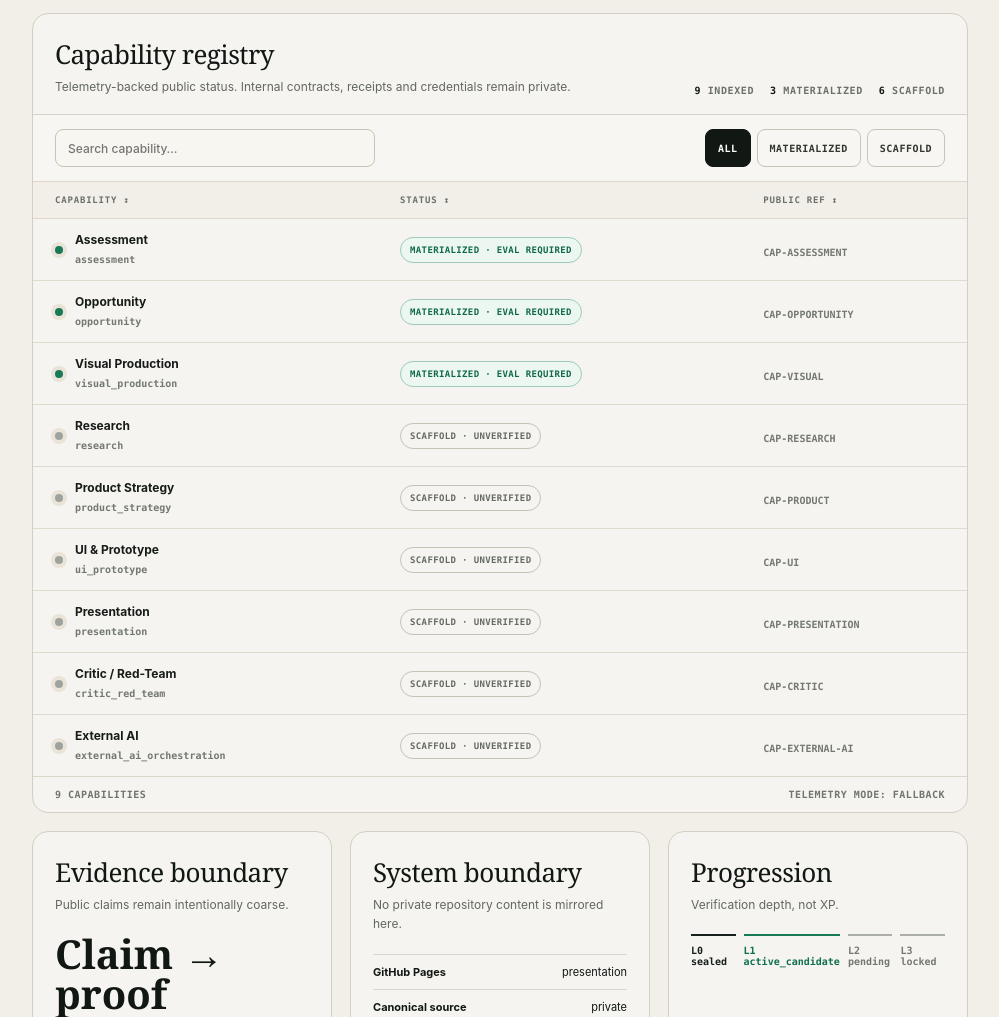
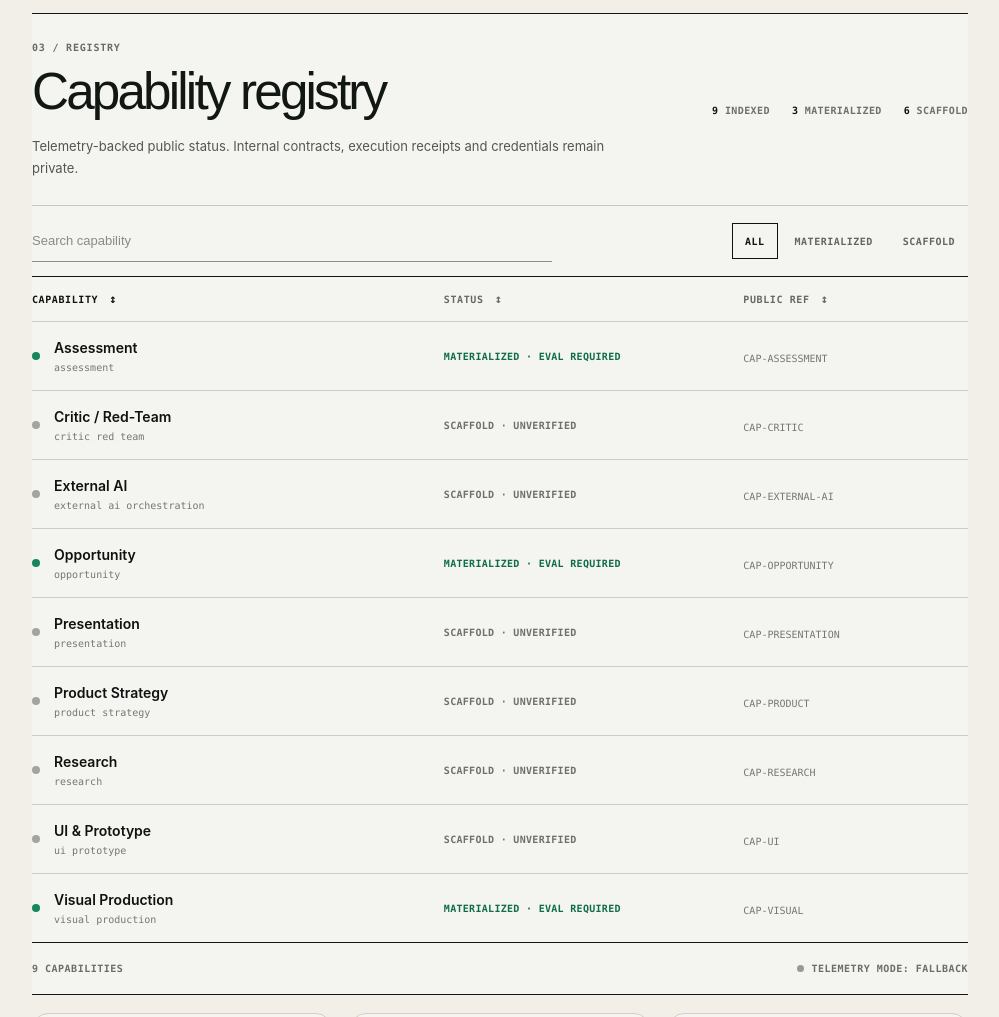
Before and after one commit to lucasmateus334-oss/lucas-capability-os-pages, an Astro site: page / in a window 1280 px wide. Shown: the part 960-1977 px from the top of the page, without its empty margins (276-1275 px from the left). Built offline with nearby package versions, Linux system fonts and the light colour scheme; Astro itself is replaced by a stand-in of ours.

Commit message:
Refine registry sorting and live telemetry transition
Nota de fluxo — Este componente mantém a telemetria pública sanitizada e adiciona ordenação determinística sem alterar a fronteira de autoridade. O estado Live permanece opt-in e apenas visual até existir uma fonte pública aprovada.

```diff
--- a/src/components/CapabilityRegistry.astro
+++ b/src/components/CapabilityRegistry.astro
@@ -17,27 +17,31 @@ const labelFor = (maturity: Maturity): string =>
     ? 'Materialized · eval required'
     : 'Scaffold · unverified';
 
-const shortStateFor = (maturity: Maturity): string =>
+const shortStateFor = (maturity: Maturity): 'materialized' | 'scaffold' =>
   maturity === 'materialized_evidence_backed_eval_required' ? 'materialized' : 'scaffold';
 ---
 
 <section class="registry" aria-labelledby="capability-registry-title" data-capability-registry>
-  <div class="registry-head">
+  <header class="registry-head">
     <div>
+      <span class="section-index">03 / REGISTRY</span>
       <h2 id="capability-registry-title">Capability registry</h2>
-      <p>Telemetry-backed public status. Internal contracts, receipts and credentials remain private.</p>
     </div>
     <div class="registry-meta" aria-label="Registry summary">
       <span><b>{telemetry.summary.engine_count}</b> indexed</span>
       <span><b>{telemetry.summary.materialized_candidate_count}</b> materialized</span>
       <span><b>{telemetry.summary.scaffold_unverified_count}</b> scaffold</span>
     </div>
+  </header>
+
+  <div class="registry-copy">
+    <p>Telemetry-backed public status. Internal contracts, execution receipts and credentials remain private.</p>
   </div>
 
   <div class="registry-controls" aria-label="Capability registry controls">
     <label class="search-wrap">
       <span class="sr-only">Search capabilities</span>
-      <input type="search" placeholder="Search capability…" autocomplete="off" data-registry-search />
+      <input type="search" placeholder="Search capability" autocomplete="off" data-registry-search />
     </label>
     <div class="filters" role="group" aria-label="Filter by status">
       <button type="button" data-filter="all" aria-pressed="true">All</button>
@@ -48,11 +52,28 @@ const shortStateFor = (maturity: Maturity): string =>
 
   <div class="table-wrap">
     <table>
+      <colgroup>
+        <col class="col-capability" />
+        <col class="col-status" />
+        <col class="col-ref" />
+      </colgroup>
       <thead>
         <tr>
-          <th scope="col"><button type="button" data-sort="name">Capability <span aria-hidden="true">↕</span></button></th>
-          <th scope="col"><button type="button" data-sort="status">Status <span aria-hidden="true">↕</span></button></th>
-          <th scope="col"><button type="button" data-sort="ref">Public ref <span aria-hidden="true">↕</span></button></th>
+          <th scope="col" aria-sort="ascending" data-sort-column="name">
+            <button type="button" data-sort="name" aria-label="Sort by capability">
+              <span>Capability</span><span class="sort-glyph" aria-hidden="true">↕</span>
+            </button>
+          </th>
+          <th scope="col" aria-sort="none" data-sort-column="status">
+            <button type="button" data-sort="status" aria-label="Sort by status">
+              <span>Status</span><span class="sort-glyph" aria-hidden="true">↕</span>
+            </button>
+          </th>
+          <th scope="col" aria-sort="none" data-sort-column="ref">
+            <button type="button" data-sort="ref" aria-label="Sort by public reference">
+              <span>Public ref</span><span class="sort-glyph" aria-hidden="true">↕</span>
+            </button>
+          </th>
         </tr>
       </thead>
       <tbody data-registry-body>
@@ -75,7 +96,7 @@ const shortStateFor = (maturity: Maturity): string =>
                   </span>
                 </div>
               </td>
-              <td><span class:list={['state-pill', status === 'materialized' && 'is-materialized']}>{labelFor(engine.maturity)}</span></td>
+              <td><span class:list={['state-label', status === 'materialized' && 'is-materialized']}>{labelFor(engine.maturity)}</span></td>
               <td><code>{engine.public_ref}</code></td>
             </tr>
           );
@@ -84,13 +105,20 @@ const shortStateFor = (maturity: Maturity): string =>
     </table>
   </div>
 
-  <div class="registry-foot">
+  <footer class="registry-foot">
     <span data-result-count>{engines.length} capabilities</span>
-    <span>Telemetry Mode: Fallback</span>
-  </div>
+    <span class="telemetry-mode" data-telemetry-mode="fallback">
+      <span class="telemetry-dot" data-telemetry-dot aria-hidden="true"></span>
+      <span data-telemetry-label>Telemetry Mode: Fallback</span>
+    </span>
+  </footer>
 </section>
 
 <script>
+  type SortKey = 'name' | 'status' | 'ref';
+  type SortDirection = 'asc' | 'desc';
+  type TelemetryMode = 'fallback' | 'live';
+
   const roots = document.querySelectorAll<HTMLElement>('[data-capability-registry]');
 
   for (const root of roots) {
@@ -99,16 +127,54 @@ const shortStateFor = (maturity: Maturity): string =>
     const count = root.querySelector<HTMLElement>('[data-result-count]');
     const filterButtons = Array.from(root.querySelectorAll<HTMLButtonElement>('[data-filter]'));
     const sortButtons = Array.from(root.querySelectorAll<HTMLButtonElement>('[data-sort]'));
+    const sortHeaders = Array.from(root.querySelectorAll<HTMLTableCellElement>('[data-sort-column]'));
+    const telemetryMode = root.querySelector<HTMLElement>('[data-telemetry-mode]');
+    const telemetryDot = root.querySelector<HTMLElement>('[data-telemetry-dot]');
+    const telemetryLabel = root.querySelector<HTMLElement>('[data-telemetry-label]');
 
-    if (!input || !body || !count) continue;
+    if (!input || !body || !count || !telemetryMode || !telemetryDot || !telemetryLabel) continue;
 
     let activeFilter = 'all';
-    let sortKey = 'name';
-    let sortDirection: 'asc' | 'desc' = 'asc';
+    let sortKey: SortKey = 'name';
+    let sortDirection: SortDirection = 'asc';
 
-    const rows = (): HTMLTableRowElement[] => Array.from(body.querySelectorAll<HTMLTableRowElement>('[data-registry-row]'));
+    const rows = (): HTMLTableRowElement[] =>
+      Array.from(body.querySelectorAll<HTMLTableRowElement>('[data-registry-row]'));
 
-    const apply = (): void => {
+    const statusRank = (row: HTMLTableRowElement): number =>
+      row.dataset.status === 'materialized' ? 0 : 1;
+
+    const keyFor = (row: HTMLTableRowElement, key: SortKey): string | number => {
+      if (key === 'status') return statusRank(row);
+      if (key === 'ref') return row.dataset.ref ?? '';
+      return row.dataset.name ?? '';
+    };
+
+    const compareRows = (a: HTMLTableRowElement, b: HTMLTableRowElement): number => {
+      const aValue = keyFor(a, sortKey);
+      const bValue = keyFor(b, sortKey);
+      const result = typeof aValue === 'number' && typeof bValue === 'number'
+        ? aValue - bValue
+        : String(aValue).localeCompare(String(bValue));
+      return sortDirection === 'asc' ? result : -result;
+    };
+
+    const syncSortA11y = (): void => {
+      for (const header of sortHeaders) {
+        const key = header.dataset.sortColumn as SortKey | undefined;
+        const value = key === sortKey ? (sortDirection === 'asc' ? 'ascending' : 'descending') : 'none';
+        header.setAttribute('aria-sort', value);
+      }
+    };
+
+    const sortRows = (): void => {
+      const fragment = document.createDocumentFragment();
+      for (const row of rows().sort(compareRows)) fragment.appendChild(row);
+      body.appendChild(fragment);
+      syncSortA11y();
+    };
+
+    const applyVisibility = (): void => {
       const query = input.value.trim().toLowerCase();
       let visible = 0;
 
@@ -125,75 +191,98 @@ const shortStateFor = (maturity: Maturity): string =>
       count.textContent = `${visible} ${visible === 1 ? 'capability' : 'capabilities'}`;
     };
 
+    const setTelemetryMode = (mode: TelemetryMode): void => {
+      const live = mode === 'live';
+      telemetryMode.dataset.telemetryMode = mode;
+      telemetryLabel.textContent = `Telemetry Mode: ${live ? 'Live' : 'Fallback'}`;
+      telemetryDot.classList.toggle('is-live', live);
+      telemetryDot.classList.toggle('animate-pulse', live);
+    };
+
     for (const button of filterButtons) {
       button.addEventListener('click', () => {
         activeFilter = button.dataset.filter ?? 'all';
         for (const candidate of filterButtons) {
           candidate.setAttribute('aria-pressed', String(candidate === button));
         }
-        apply();
+        applyVisibility();
       });
     }
 
-    input.addEventListener('input', apply);
+    input.addEventListener('input', applyVisibility, { passive: true });
 
     for (const button of sortButtons) {
       button.addEventListener('click', () => {
-        const nextKey = button.dataset.sort ?? 'name';
+        const nextKey = (button.dataset.sort ?? 'name') as SortKey;
         if (sortKey === nextKey) {
           sortDirection = sortDirection === 'asc' ? 'desc' : 'asc';
         } else {
           sortKey = nextKey;
           sortDirection = 'asc';
         }
-
-        const keyFor = (row: HTMLTableRowElement): string => {
-          if (sortKey === 'status') return row.dataset.status ?? '';
-          if (sortKey === 'ref') return row.dataset.ref ?? '';
-          return row.dataset.name ?? '';
-        };
-
-        const sorted = rows().sort((a, b) => {
-          const result = keyFor(a).localeCompare(keyFor(b));
-          return sortDirection === 'asc' ? result : -result;
-        });
-
-        for (const row of sorted) body.appendChild(row);
+        sortRows();
       });
     }
+
+    window.addEventListener('capability:telemetry-mode', (event: Event) => {
+      const custom = event as CustomEvent<{ mode?: TelemetryMode }>;
+      const mode = custom.detail?.mode;
+      if (mode === 'live' || mode === 'fallback') setTelemetryMode(mode);
+    });
+
+    sortRows();
+    applyVisibility();
+    setTelemetryMode('fallback');
   }
 </script>
 
 <style>
-  .registry{border:1px solid #d5cec2;border-radius:16px;background:rgba(255,255,255,.32);overflow:hidden}
-  .registry-head{display:flex;justify-content:space-between;gap:24px;align-items:flex-end;padding:22px 22px 18px;border-bottom:1px solid #d9d2c6}
-  .registry-head h2{margin:0;font:500 26px Georgia,serif;letter-spacing:-.02em}
-  .registry-head p{margin:5px 0 0;font-size:12px;color:#626760;line-height:1.6}
-  .registry-meta{display:flex;gap:16px;flex-wrap:wrap;font:600 10px ui-monospace,SFMono-Regular,Menlo,monospace;color:#6c716a;text-transform:uppercase;letter-spacing:.06em}
-  .registry-meta b{color:#111713}
-  .registry-controls{display:flex;justify-content:space-between;gap:16px;padding:14px 22px;border-bottom:1px solid #ddd6ca;background:rgba(255,255,255,.18)}
-  .search-wrap{min-width:min(320px,100%)}
-  input{width:100%;height:38px;border:1px solid #c9c2b6;border-radius:8px;background:#f8f6f1;color:#111713;padding:0 12px;font:500 12px Inter,ui-sans-serif,system-ui,sans-serif;outline:none}
-  input:focus{border-color:#197a57;box-shadow:0 0 0 3px rgba(25,122,87,.12)}
-  .filters{display:flex;gap:6px;flex-wrap:wrap}
-  .filters button{height:38px;padding:0 12px;border:1px solid #c9c2b6;border-radius:8px;background:transparent;color:#303630;font:700 10px ui-monospace,SFMono-Regular,Menlo,monospace;text-transform:uppercase;letter-spacing:.05em;cursor:pointer}
-  .filters button[aria-pressed="true"]{background:#111713;color:#fff;border-color:#111713}
-  .table-wrap{overflow-x:auto}
-  table{width:100%;border-collapse:collapse;min-width:680px}
-  th,td{padding:13px 22px;text-align:left;border-bottom:1px solid #e0d9cd;vertical-align:middle}
-  th{background:rgba(241,237,229,.72);font:700 9px ui-monospace,SFMono-Regular,Menlo,monospace;text-transform:uppercase;letter-spacing:.09em;color:#6b7069}
-  th button{border:0;background:transparent;padding:0;color:inherit;font:inherit;text-transform:inherit;letter-spacing:inherit;cursor:pointer}
+  .registry{border-top:1px solid #151515;border-bottom:1px solid #151515;background:#f4f4f0}
+  .registry-head{display:grid;grid-template-columns:minmax(0,1fr) auto;gap:32px;align-items:end;padding:28px 0 20px}
+  .section-index{display:block;margin-bottom:14px;font:600 10px ui-monospace,SFMono-Regular,Menlo,monospace;letter-spacing:.08em;color:#6b6b66}
+  .registry-head h2{margin:0;font:500 clamp(32px,4vw,56px)/.96 Arial,Helvetica,sans-serif;letter-spacing:-.055em}
+  .registry-meta{display:flex;gap:22px;flex-wrap:wrap;justify-content:flex-end;font:600 10px ui-monospace,SFMono-Regular,Menlo,monospace;color:#70706a;text-transform:uppercase;letter-spacing:.04em}
+  .registry-meta b{color:#111}
+  .registry-copy{max-width:620px;padding:0 0 26px}
+  .registry-copy p{margin:0;font-size:13px;line-height:1.65;color:#565651}
+  .registry-controls{display:grid;grid-template-columns:minmax(240px,1fr) auto;gap:20px;align-items:center;padding:14px 0;border-top:1px solid #c9c9c2}
+  .search-wrap{max-width:520px}
+  input{width:100%;height:42px;border:0;border-bottom:1px solid #8e8e88;background:transparent;color:#111;padding:0;font:500 13px Arial,Helvetica,sans-serif;outline:none;border-radius:0}
+  input::placeholder{color:#8b8b85}
+  input:focus{border-bottom-color:#111}
+  .filters{display:flex;gap:4px;flex-wrap:wrap;justify-content:flex-end}
+  .filters button{height:36px;padding:0 12px;border:1px solid transparent;background:transparent;color:#666661;font:600 10px ui-monospace,SFMono-Regular,Menlo,monospace;text-transform:uppercase;letter-spacing:.05em;cursor:pointer}
+  .filters button:hover{border-color:#bcbcb5;color:#111}
+  .filters button[aria-pressed="true"]{border-color:#111;color:#111}
+  .table-wrap{overflow-x:auto;border-top:1px solid #151515;contain:layout paint}
+  table{width:100%;border-collapse:collapse;table-layout:fixed;min-width:760px}
+  .col-capability{width:44%}.col-status{width:32%}.col-ref{width:24%}
+  th,td{text-align:left;border-bottom:1px solid #cdcdc6;vertical-align:middle}
+  th{height:44px;padding:0 16px 0 0;font:600 10px ui-monospace,SFMono-Regular,Menlo,monospace;text-transform:uppercase;letter-spacing:.06em;color:#686863}
+  th:last-child,td:last-child{padding-right:0}
+  th button{display:inline-flex;align-items:center;gap:8px;min-height:44px;border:0;background:transparent;padding:0;color:inherit;font:inherit;text-transform:inherit;letter-spacing:inherit;cursor:pointer;white-space:nowrap}
+  th[aria-sort="ascending"] button,th[aria-sort="descending"] button{color:#111}
+  .sort-glyph{display:inline-grid;place-items:center;width:14px;height:14px;flex:0 0 14px;font-size:12px;line-height:1;transition:transform .18s ease}
+  th[aria-sort="descending"] .sort-glyph{transform:rotate(180deg)}
+  td{height:68px;padding:12px 16px 12px 0;font-size:12px}
+  tbody tr{min-height:68px;background:transparent;transition:background-color .15s ease;contain:layout paint}
+  tbody tr:hover{background:#ecece6}
   tbody tr:last-child td{border-bottom:0}
-  tbody tr:hover{background:rgba(255,255,255,.34)}
-  .capability-name{display:flex;align-items:center;gap:12px}
-  .capability-name strong{display:block;font-size:12px;color:#171c18}
-  code{font:600 10px ui-monospace,SFMono-Regular,Menlo,monospace;color:#737871}
-  .status-dot{width:8px;height:8px;border-radius:50%;background:#9ea39d;box-shadow:0 0 0 4px #e9e3d8;flex:none}
-  .status-dot.is-materialized{background:#197a57}
-  .state-pill{display:inline-flex;align-items:center;min-height:26px;padding:0 9px;border:1px solid #c7c1b6;border-radius:999px;font:700 9px ui-monospace,SFMono-Regular,Menlo,monospace;color:#656a64;text-transform:uppercase;letter-spacing:.04em;white-space:nowrap}
-  .state-pill.is-materialized{border-color:#9fcab9;color:#116947;background:#edf7f2}
-  .registry-foot{display:flex;justify-content:space-between;gap:16px;padding:12px 22px;border-top:1px solid #ddd6ca;font:600 10px ui-monospace,SFMono-Regular,Menlo,monospace;color:#70756e;text-transform:uppercase;letter-spacing:.05em}
+  .capability-name{display:flex;align-items:center;gap:14px;min-height:44px}
+  .capability-name strong{display:block;font-size:14px;line-height:1.25;color:#111;font-weight:600}
+  code{display:block;margin-top:5px;font:500 10px ui-monospace,SFMono-Regular,Menlo,monospace;color:#777772;white-space:nowrap;overflow:hidden;text-overflow:ellipsis}
+  .status-dot{width:8px;height:8px;border-radius:50%;background:#a4a49e;flex:0 0 8px}
+  .status-dot.is-materialized{background:#17865b}
+  .state-label{display:inline-flex;align-items:center;min-height:26px;font:600 10px ui-monospace,SFMono-Regular,Menlo,monospace;color:#70706a;text-transform:uppercase;letter-spacing:.03em;white-space:nowrap}
+  .state-label.is-materialized{color:#106d49}
+  .registry-foot{display:flex;justify-content:space-between;gap:16px;min-height:52px;align-items:center;border-top:1px solid #151515;font:600 10px ui-monospace,SFMono-Regular,Menlo,monospace;color:#6d6d68;text-transform:uppercase;letter-spacing:.05em}
+  .telemetry-mode{display:inline-flex;align-items:center;gap:8px}
+  .telemetry-dot{width:7px;height:7px;border-radius:999px;background:#999992;transform:translateZ(0);will-change:transform,opacity}
+  .telemetry-dot.is-live{background:#16a36a}
+  .animate-pulse{animation:registry-pulse 1.6s cubic-bezier(.4,0,.6,1) infinite}
+  @keyframes registry-pulse{0%,100%{opacity:1;transform:translateZ(0) scale(1)}50%{opacity:.42;transform:translateZ(0) scale(.78)}}
   .sr-only{position:absolute;width:1px;height:1px;padding:0;margin:-1px;overflow:hidden;clip:rect(0,0,0,0);white-space:nowrap;border:0}
   [hidden]{display:none!important}
-  @media(max-width:720px){.registry-head,.registry-controls,.registry-foot{align-items:stretch;flex-direction:column}.registry-meta{gap:10px}.search-wrap{min-width:0}}
+  @media(prefers-reduced-motion:reduce){.animate-pulse{animation:none}.sort-glyph{transition:none}}
+  @media(max-width:760px){.registry-head{grid-template-columns:1fr}.registry-meta{justify-content:flex-start}.registry-controls{grid-template-columns:1fr}.filters{justify-content:flex-start}.registry-foot{align-items:flex-start;flex-direction:column;padding:14px 0}.col-capability{width:42%}.col-status{width:36%}.col-ref{width:22%}}
 </style>
```
